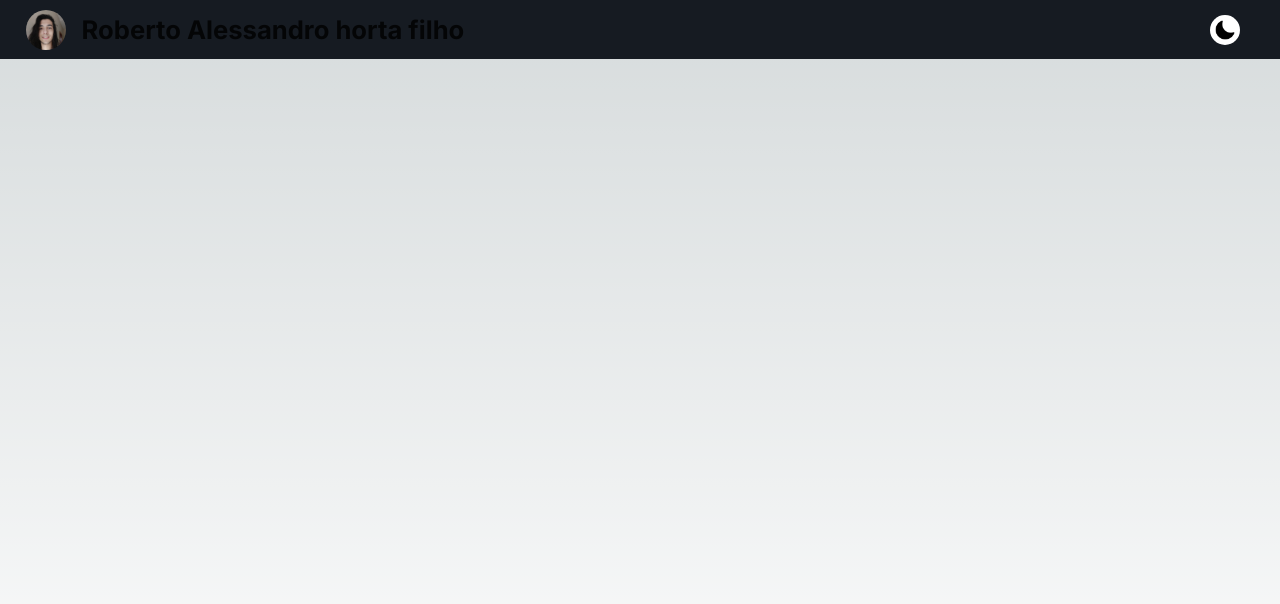
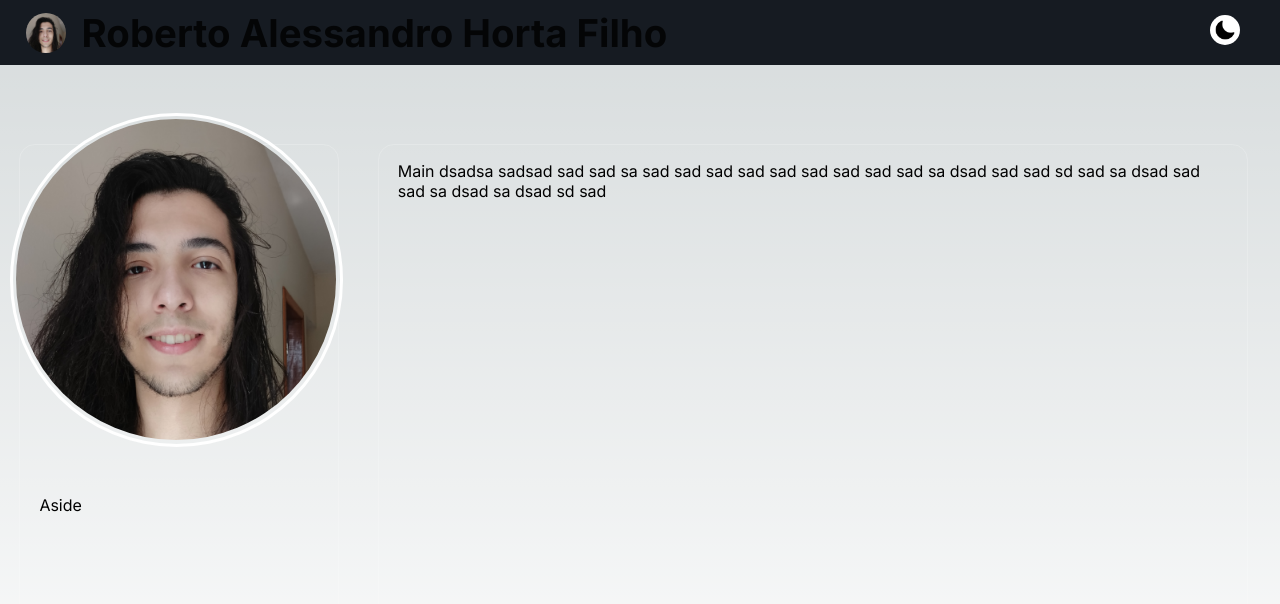
Before and after one commit to RobertoHortaFilho/Portifolio, a Next.js app: page / in a window 1280 px wide. Shown: the top 604 px of the page. Built offline with nearby package versions, Linux system fonts and the light colour scheme.

Commit message:
feat: criando o Aside e o main

```diff
--- a/src/app/page.module.css
+++ b/src/app/page.module.css
@@ -1,8 +1,23 @@
 .main {
   /* display: flex;
   flex-direction: column;
+  */
   justify-content: space-between;
-  align-items: center; */
+  align-items: center;
   padding: 0px;
   min-height: 100vh;
 }
+
+.separete {
+  width: 100vw;
+  height: 9em;
+}
+
+.corpo {
+  margin-left: 1.5vw;
+  display: flex;
+  flex-direction: row;
+  justify-content: space-between;
+  width: 96vw;
+  height: auto;
+}
--- a/src/app/page.tsx
+++ b/src/app/page.tsx
@@ -1,10 +1,17 @@
 import styles from './page.module.css'
 import Header from '@/components/Header'
+import Main from '@/components/Main'
+import Aside from '@/components/Aside'
 
 export default function Home() {
   return (
     <main className={styles.main}>
       <Header />
+      <div className={styles.separete}/>
+      <div className={styles.corpo}>
+        <Aside />
+        <Main />
+      </div>
     </main>
   )
 }
--- /dev/null
+++ b/src/components/Aside.tsx
@@ -0,0 +1,14 @@
+import './globalStyle.css'
+import Photo from './AsideComponents/Photo'
+
+const Aside = () => {
+    return (
+        <div className='AsideStyle bordas espacamento'>
+            <Photo />
+            <p>Aside</p>
+        </div>
+    )
+}
+
+
+export default Aside
--- /dev/null
+++ b/src/components/AsideComponents/Photo.tsx
@@ -0,0 +1,18 @@
+import './photo.css'
+import Image from "next/image";
+
+const Photo = () => {
+    return (
+        <div className="containerPhoto">
+            <Image
+                src="/images/perfil-picture.png"
+                alt="picture-profile"
+                className="photo"
+                width={350}
+                height={350}
+            />
+        </div>
+    )
+}
+
+export default Photo
--- /dev/null
+++ b/src/components/AsideComponents/photo.css
@@ -0,0 +1,16 @@
+.photo {
+    width: 98%;
+    height: 98%;
+    border-radius: 50%;
+    margin-left: 1%;
+    margin-top: 1%;
+}
+
+.containerPhoto {
+    border-radius: 50%;
+    left: -2.3vw;
+    top: -3em;
+    position: relative;
+    width: 26vw;
+    border: 3px solid white;
+}
--- a/src/components/Header.tsx
+++ b/src/components/Header.tsx
@@ -12,7 +12,7 @@ const Header = () => {
                 height={40}
                 priority
             />
-            <h1 className={styles.name}>Roberto Alessandro horta filho</h1>
+            <h1 className={styles.name}>Roberto Alessandro Horta Filho</h1>
             <div className={styles.darkContainer}>
                 <Image
                     src="/icons/dark.png"
--- /dev/null
+++ b/src/components/Main.tsx
@@ -0,0 +1,12 @@
+import './globalStyle.css'
+
+const Main = () => {
+    return (
+        <div className='mainBody bordas espacamento'>
+            <p>Main  dsadsa sadsad sad sad sa sad sad sad sad sad sad sad sad sad sa dsad sad sad sd sad sa dsad sad sad sa dsad sa dsad sd sad</p>
+        </div>
+    )
+}
+
+
+export default Main
--- /dev/null
+++ b/src/components/globalStyle.css
@@ -0,0 +1,21 @@
+.mainBody {
+    border: 1px solid rgba(255,255,255,.2);
+    width: 68vw;
+    height: 600px;
+    margin-bottom: 3em;
+}
+
+.AsideStyle {
+    border: 1px solid rgba(255,255,255,.2);
+    height: 600px;
+    width: 25vw;
+    margin-bottom: 3em;
+}
+
+.bordas {
+    border-radius: 1em;
+}
+
+.espacamento {
+    padding: 1em 1.5vw ;
+}
--- a/src/components/header.module.css
+++ b/src/components/header.module.css
@@ -1,4 +1,5 @@
 .header {
+    z-index: 999;
     position: fixed;
     width: 100vw;
     height: auto;
@@ -6,7 +7,9 @@
     background-color:  rgb(22, 27, 34);
     display: flex;
     flex-direction: row;
+    margin: 0px;
     align-items: center;
+    padding-right: 10vw;
 }
 
 .circleImage {
@@ -15,13 +18,14 @@
 }
 
 .name {
-    font-size: 1.6em;
+    font-size: 3vw;
     opacity: .8;
 }
 
 .darkContainer {
     position: absolute;
     right: 40px;
+    top: 15px;
     padding: 0px;
     padding-left: 5px;
     background-color: white;
```
